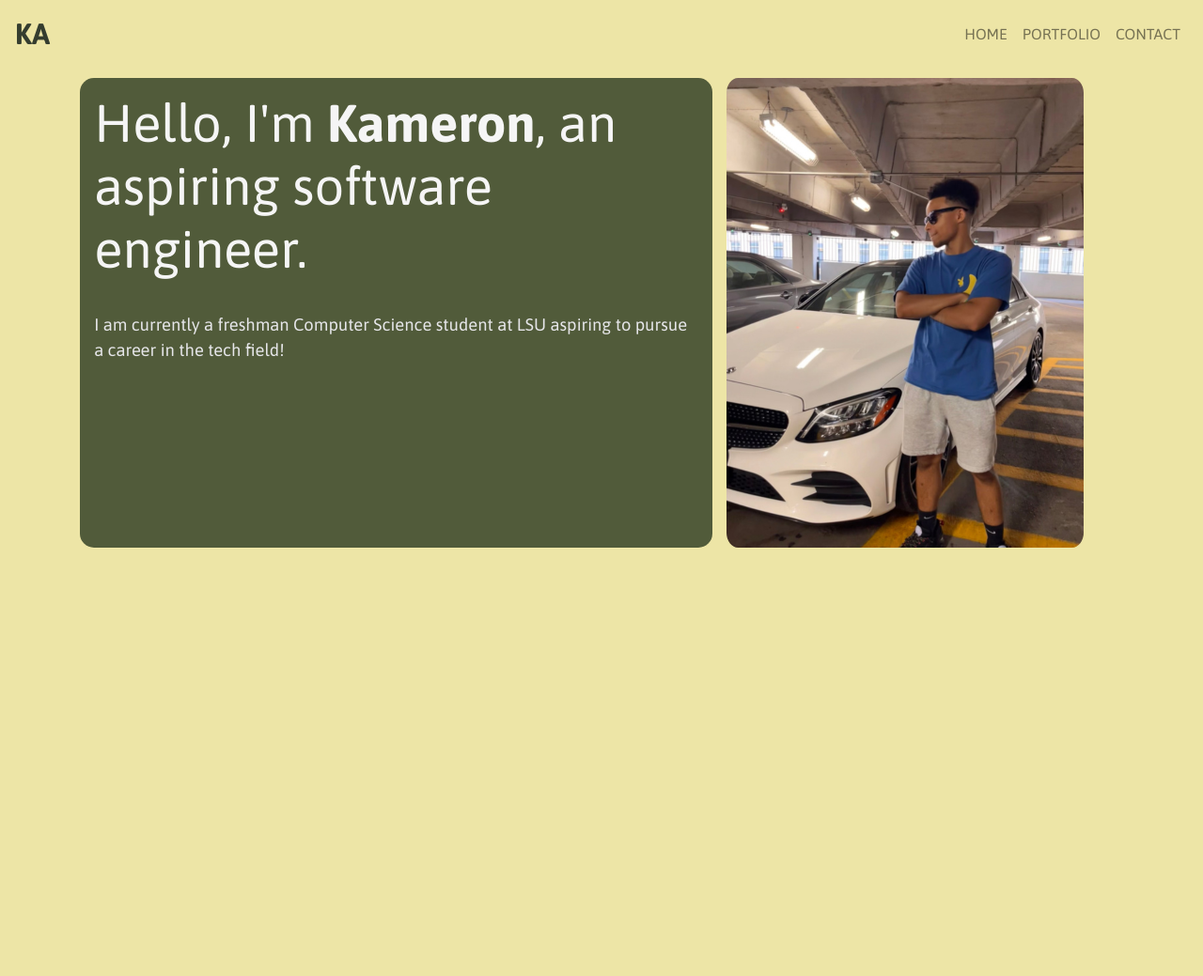
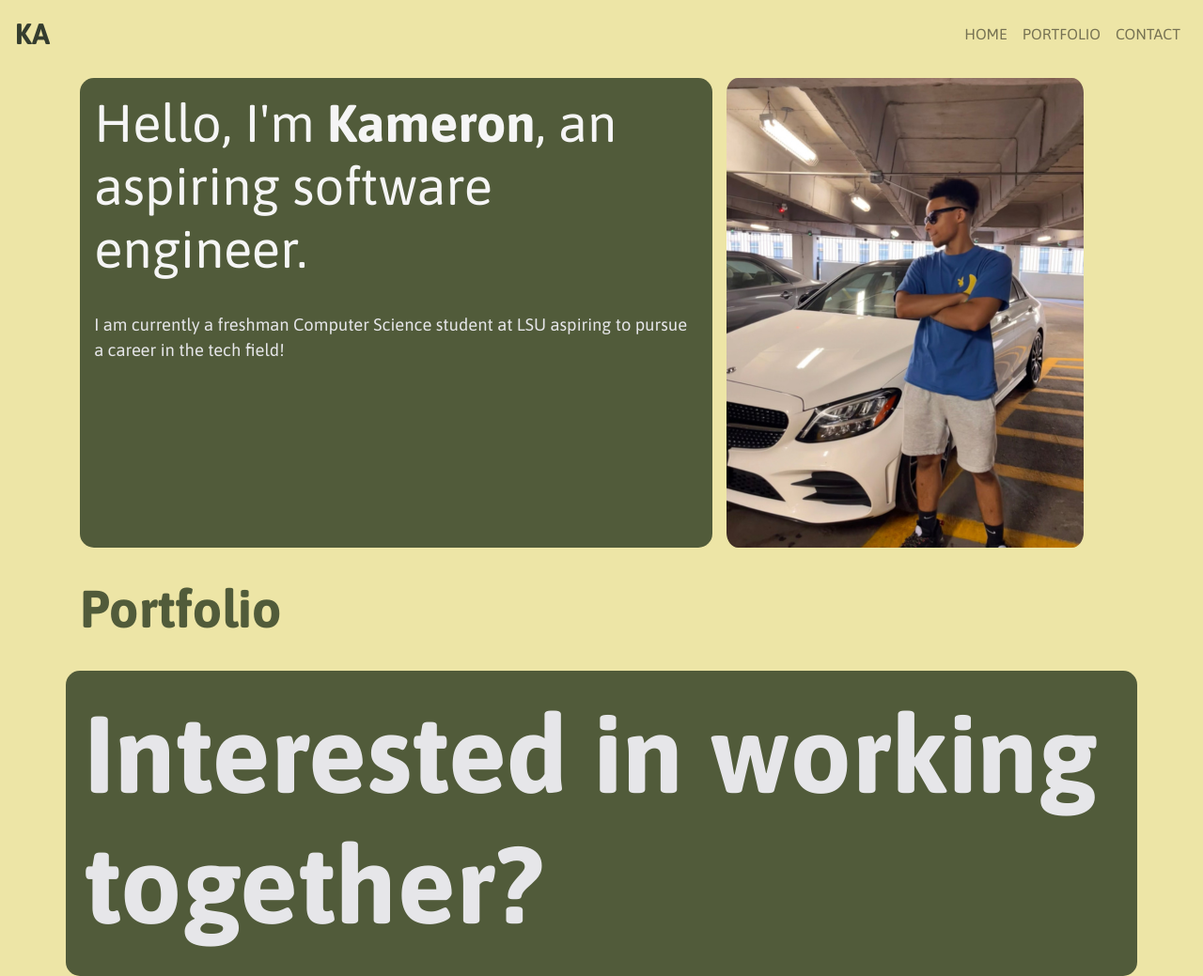
Before and after one commit to kamarceneaux/kamarceneaux.github.io, a plain HTML site: page index.html in a window 1280 px wide. Shown: the whole page at 94% size. Before the commit the page ends 800 px from the top, so only its background shows below. Drawn offline with nearby package versions, Linux system fonts and the light colour scheme.

Commit message:
defined the portfolio and contact essential stylings

```diff
--- a/index.html
+++ b/index.html
@@ -50,7 +50,7 @@
                         <a class="nav-link reference" href="#home">HOME</a>
                     </li>
                     <li class="nav-item">
-                        <a class="nav-link" href="#skills">PORTFOLIO</a>
+                        <a class="nav-link" href="#portfolio">PORTFOLIO</a>
                     </li>
                     <li class="nav-item">
                         <a class="nav-link" href="#projects">CONTACT</a>
@@ -67,9 +67,7 @@
                             Hello, I'm <span id="header-span">Kameron</span>, an
                             aspiring software engineer.
                         </h1>
-
                         <br />
-
                         <p id="header-bottom-txt">
                             I am currently a freshman Computer Science student
                             at LSU aspiring to pursue a career in the tech
@@ -80,6 +78,18 @@
                         <img src="imgs/header-picture.png" id="picture-kam">
                     </div>
                 </div>
+            </div>
+        </section>
+
+        <section id="portfolio" class="section-dividers">
+            <div class="container">
+                <h1 id="portfolio-h1">Portfolio</h1>
+            </div>
+        </section>
+
+        <section id="contact" class="section-dividers">
+            <div class="container cards">
+                <h1 id="contact-header">Interested in working together?</h1>
             </div>
         </section>
 
--- a/styles/main.css
+++ b/styles/main.css
@@ -39,6 +39,27 @@ body {
 #picture-kam {
   border-radius: 3.25%;
 }
+
+.section-dividers {
+  margin-top: 2.5%;
+}
+
+#portfolio-h1 {
+  color: #515B3A;
+  font-weight: bold;
+  font-size: 3.5rem;
+}
+
+
+
+
+
+#contact-header {
+  font-size: 7.25rem;
+  color: #e6e6e9;
+  font-weight: bold;
+}
+
 /*XS DEVICES LIKE PHONES*/
 @media (max-width: 575px){
   #leading-head {font-size: 2.75rem;}
```
